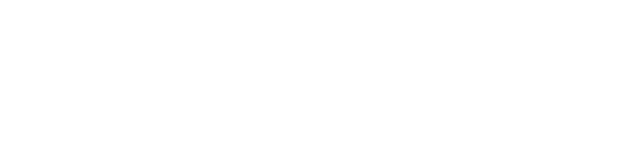
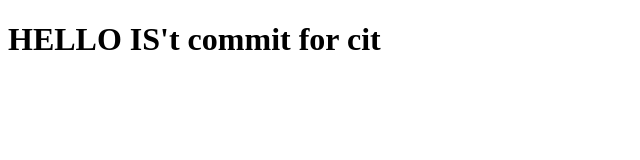
Before and after one commit to ahmed-753/Rentiz, a plain HTML site: page index.html in a window 1280 px wide. Shown: the whole page, without its empty margins (0-640 px from the left). Drawn offline with Linux system fonts and the light colour scheme.

Commit message:
refactor: wrte h1

```diff
--- a/index.html
+++ b/index.html
@@ -5,6 +5,6 @@
     <title>Title</title>
 </head>
 <body>
-
+<h1>HELLO IS't commit for cit</h1>
 </body>
 </html>
```
